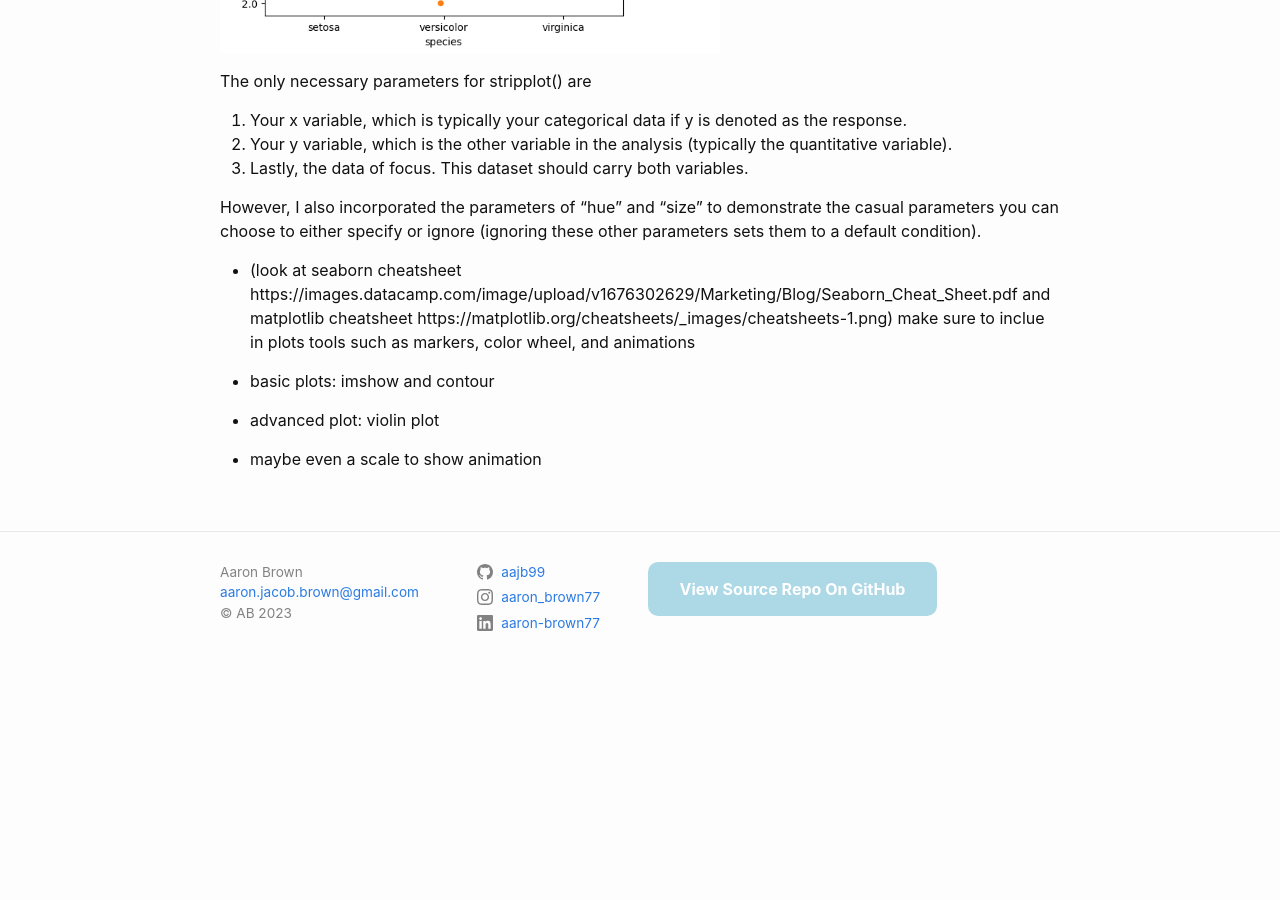
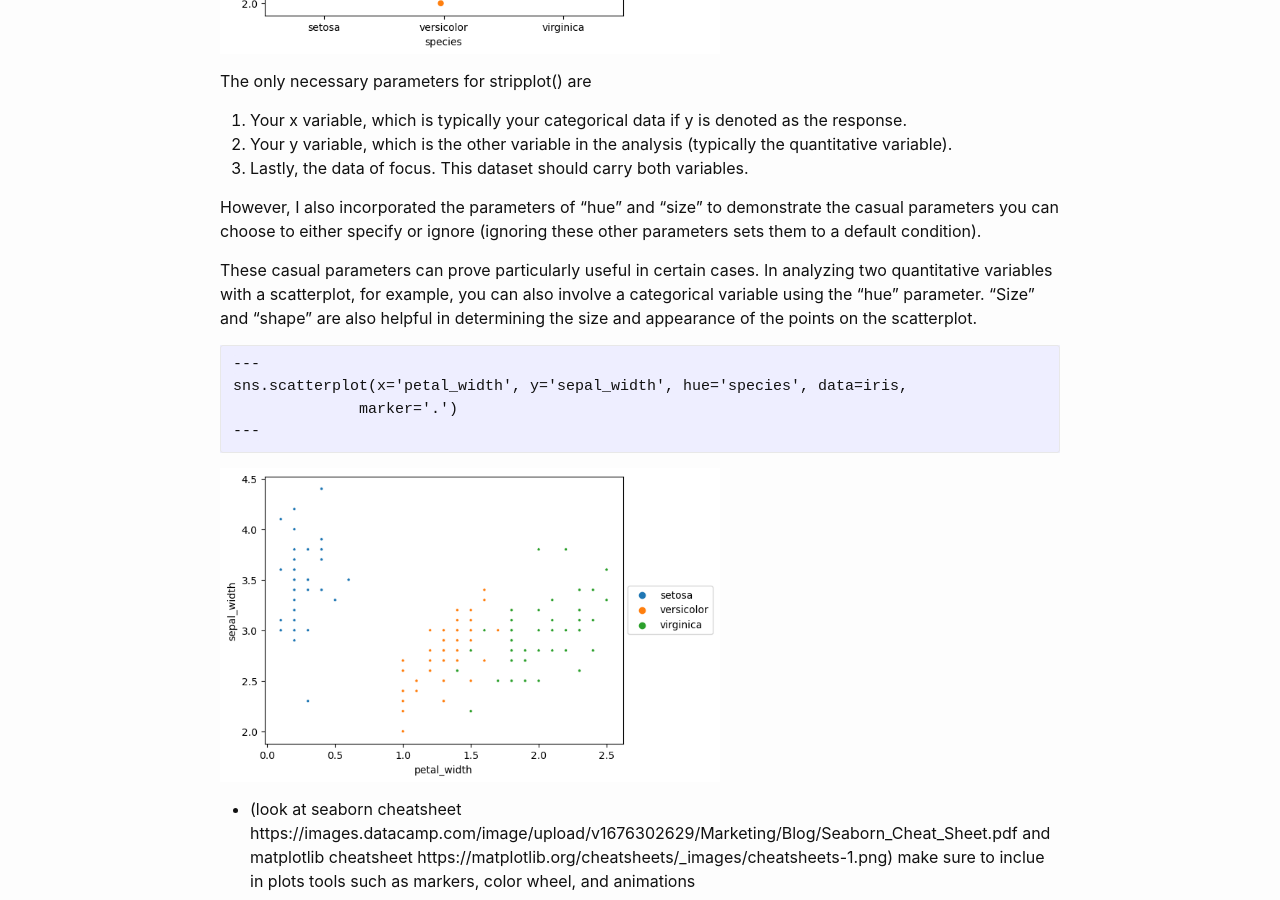
Before and after one commit to aajb99/aajb99.github.io, a Jekyll site: the page built from _posts/2023-10-04-matplotlib-.md, in a window 1280 px wide and 900 px high, scrolled down 2392 px. Built offline with Jekyll 4.4.1, drawn with Linux system fonts in a browser that asks for light colours; comment, search, counter and statistics services are not loaded; before the commit the page ends 3085 px from its top, so only the background shows below that.

Commit message:
blog edit

````diff
--- a/_posts/2023-10-04-matplotlib-.md
+++ b/_posts/2023-10-04-matplotlib-.md
@@ -65,10 +65,15 @@ The only necessary parameters for stripplot() are
 
 However, I also incorporated the parameters of "hue" and "size" to demonstrate the casual parameters you can choose to either specify or ignore (ignoring these other parameters sets them to a default condition).
 
+These casual parameters can prove particularly useful in certain cases. In analyzing two quantitative variables with a scatterplot, for example, you can also involve a categorical variable using the "hue" parameter. "Size" and "shape" are also helpful in determining the size and appearance of the points on the scatterplot.
 
-
-
-
+```
+---
+sns.scatterplot(x='petal_width', y='sepal_width', hue='species', data=iris,
+              marker='.')
+---
+```
+<img src="{{site.url}}/{{site.baseurl}}/assets/images/sctrplt1.png" alt="" style="width:500px;"/>
 
 
 * (look at seaborn cheatsheet https://images.datacamp.com/image/upload/v1676302629/Marketing/Blog/Seaborn_Cheat_Sheet.pdf and matplotlib cheatsheet https://matplotlib.org/cheatsheets/_images/cheatsheets-1.png) make sure to inclue in plots tools such as markers, color wheel, and animations
````
Also changed, not shown: assets/images/sctrplt1.png (added).
